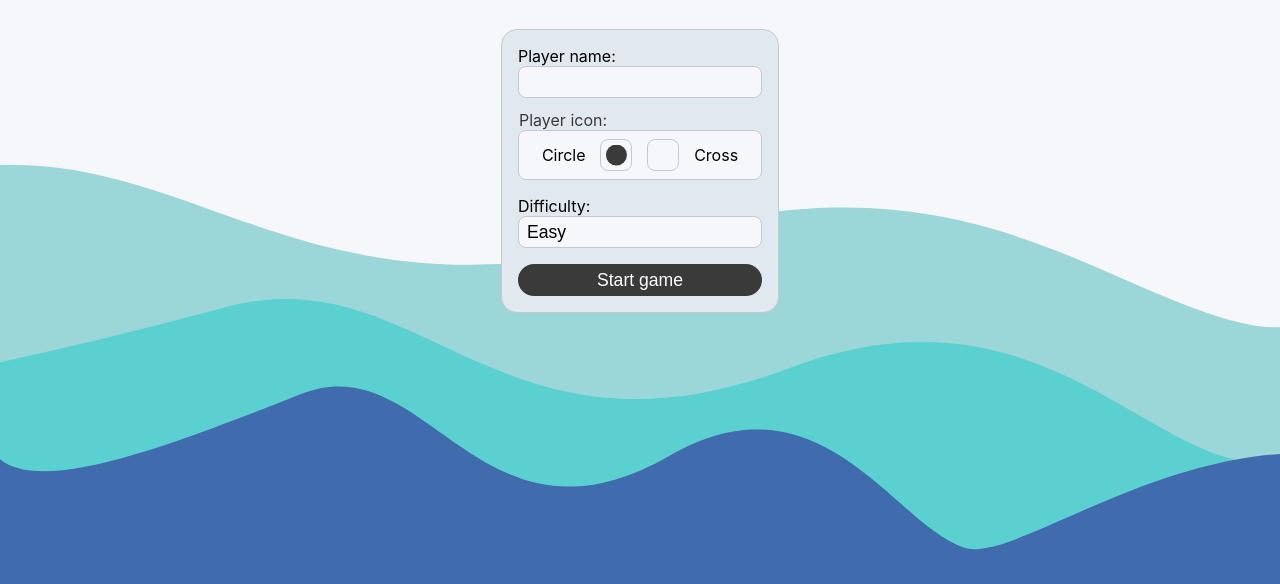
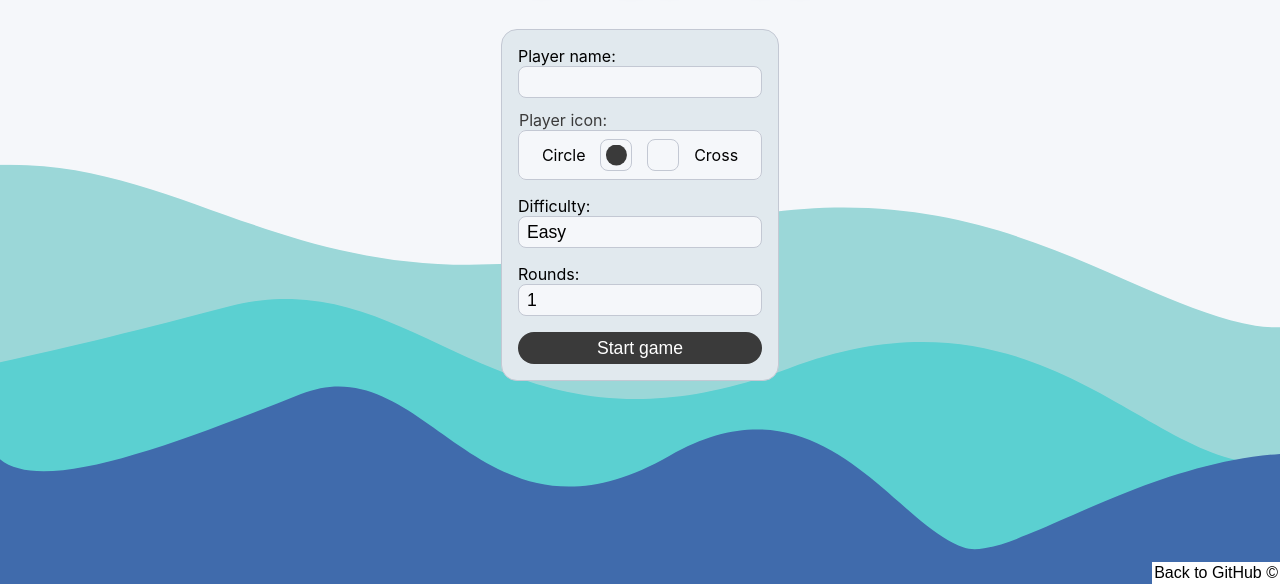
Before and after one commit to TomSoerr/odin-tic-tac-toe, a plain HTML site: page index.html in a window 1280 px wide. Shown: the part 216-800 px from the top of the page. Drawn offline with Linux system fonts and the light colour scheme.

Commit message:
Finish the menu page

```diff
--- a/index.html
+++ b/index.html
@@ -10,5 +10,6 @@
 <body>
   <div id="root">
   </div>
+  <a style="position:fixed;bottom:0;right:0;color:black;background-color:white;text-decoration:none;font-size:16px;font-family:sans-serif;padding:2px;" href="https://github.com/TomSoerr/odin-tic-tac-toe/tree/main">Back to GitHub ©</a>
 </body>
 </html>
--- a/main.js
+++ b/main.js
@@ -157,7 +157,6 @@ const builder = (() => {
     playerCircle.type = 'radio';
     playerCircle.name = 'player-icon';
     playerCircle.id = 'player-circle';
-    playerCircle.value = 'o';
     playerCircle.setAttribute('checked', 'checked');
     const playerCrossLabel = document.createElement('label');
     playerCrossLabel.textContent = 'Cross';
@@ -166,7 +165,6 @@ const builder = (() => {
     playerCross.type = 'radio';
     playerCross.name = 'player-icon';
     playerCross.id = 'player-cross';
-    playerCross.value = 'x';
     playerIconFieldset.append(
       playerIconLegend,
       playerCircleLabel,
@@ -183,11 +181,49 @@ const builder = (() => {
     difficulty.id = 'difficulty';
     const easy = document.createElement('option');
     easy.textContent = 'Easy';
+    easy.value = 'easy';
     const medium = document.createElement('option');
     medium.textContent = 'Medium';
+    medium.value = 'medium';
     const hard = document.createElement('option');
     hard.textContent = 'Hard';
+    hard.value = 'hard';
     difficulty.append(easy, medium, hard);
+
+    const roundsLabel = document.createElement('label');
+    roundsLabel.textContent = 'Rounds:';
+    roundsLabel.setAttribute('for', 'rounds');
+    const rounds = document.createElement('select');
+    rounds.name = 'rounds';
+    rounds.id = 'rounds';
+    const one = document.createElement('option');
+    one.textContent = '1';
+    one.value = '1';
+    const two = document.createElement('option');
+    two.textContent = '2';
+    two.value = '2';
+    const three = document.createElement('option');
+    three.textContent = '3';
+    three.value = '3';
+    const four = document.createElement('option');
+    four.textContent = '4';
+    four.value = '4';
+    const five = document.createElement('option');
+    five.textContent = '5';
+    five.value = '5';
+    const six = document.createElement('option');
+    six.textContent = '6';
+    six.value = '6';
+    const seven = document.createElement('option');
+    seven.textContent = '7';
+    seven.value = '7';
+    const eight = document.createElement('option');
+    eight.textContent = '8';
+    eight.value = '8';
+    const nine = document.createElement('option');
+    nine.textContent = '9';
+    nine.value = '9';
+    rounds.append(one, two, three, four, five, six, seven, eight, nine);
 
     let gameButton = document.createElement('button');
     gameButton.textContent = 'Start game';
@@ -198,6 +234,8 @@ const builder = (() => {
       playerIconFieldset,
       difficultyLabel,
       difficulty,
+      roundsLabel,
+      rounds,
       gameButton,
     );
 
@@ -207,9 +245,22 @@ const builder = (() => {
     root.append(menuPageDiv);
 
     gameButton.addEventListener('click', () => {
-      pubSub.emit('play', [['Joe', 'o'], ['Bot', 'x'], 2, 'easy']);
-      menuPageDiv.remove();
-      gameButton = null;
+      if (playerName.value) {
+        pubSub.emit('overlay', `${playerName.value} vs Bot`);
+
+        setTimeout(() => {
+          pubSub.emit('play', [
+            [playerName.value, (playerCircle.checked) ? 'o' : 'x'],
+            ['Bot', (playerCircle.checked) ? 'x' : 'o'],
+            rounds.value,
+            difficulty.value,
+          ]);
+          menuPageDiv.remove();
+          gameButton = null;
+        }, 5000);
+      } else {
+        playerName.style.borderColor = 'red';
+      }
     });
   };
 
@@ -219,7 +270,7 @@ const builder = (() => {
     root.append(text);
     const build = (msg) => {
       text.style.display = 'grid';
-      root.lastElementChild.style.filter = 'blur(5px)';
+      root.lastElementChild.style.filter = 'blur(7px)';
       text.textContent = msg;
       setTimeout(() => {
         text.style.display = 'none';
--- a/style.css
+++ b/style.css
@@ -34,6 +34,7 @@
   font-weight: bold;
   text-shadow: 0px 0px 15px var(--col-3);
   padding: 10%;
+  text-align: center;
 }
 
 /* MENU PAGE */
@@ -67,6 +68,10 @@
   background-color: var(--col-2);
 }
 
+#menu-page #menu > label:not(:first-child) {
+  margin-top: 1rem;
+}
+
 #menu-page #menu input[type=text] {
   appearance: none;
   border: thin solid var(--col-4);
@@ -87,7 +92,6 @@
   grid-auto-flow: column;
   justify-content: space-evenly;
   align-items: center;
-  margin-bottom: 1rem;
   margin-top: 2rem;
   position: relative;
   border-radius: 0.5rem;
```
